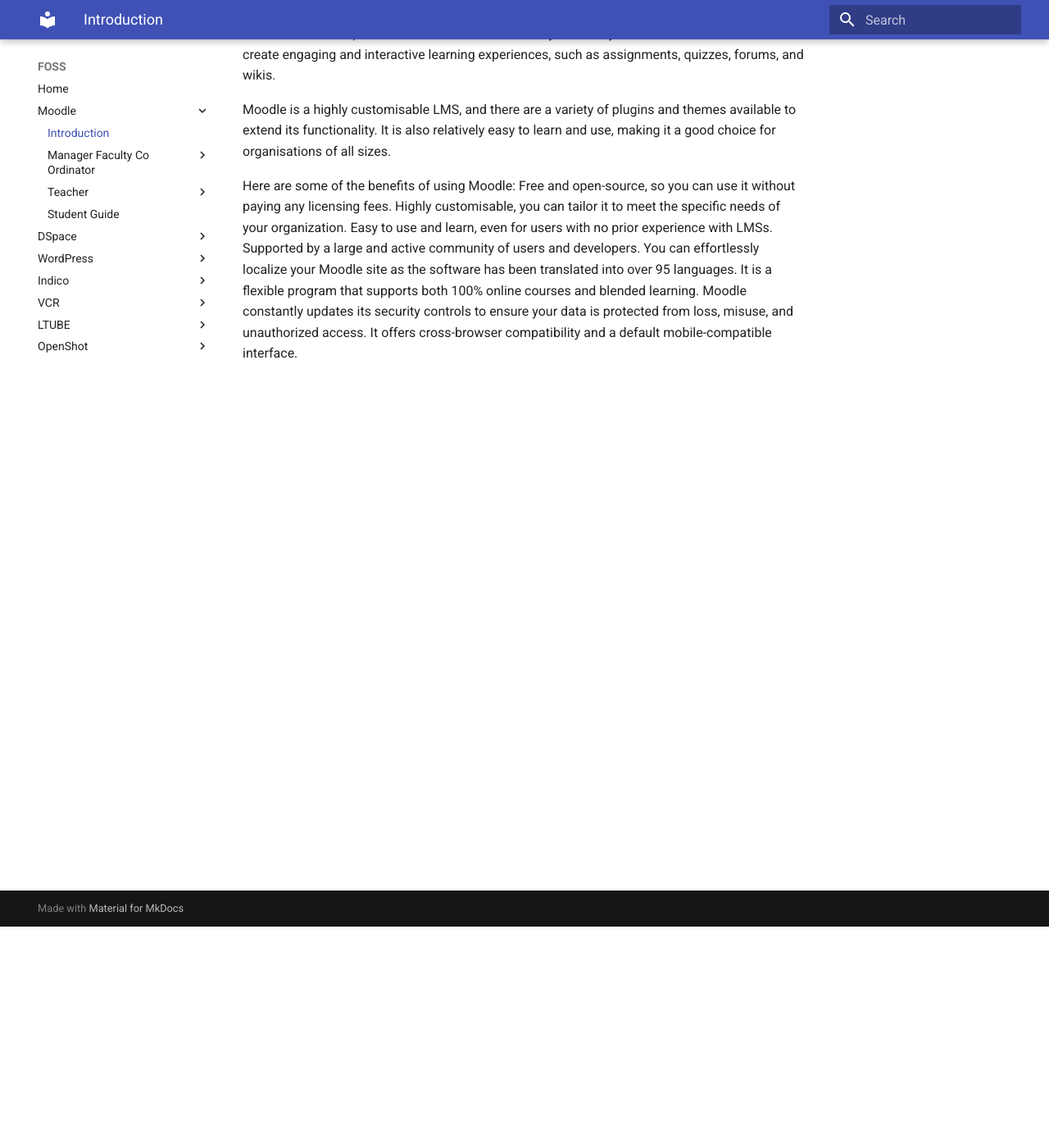
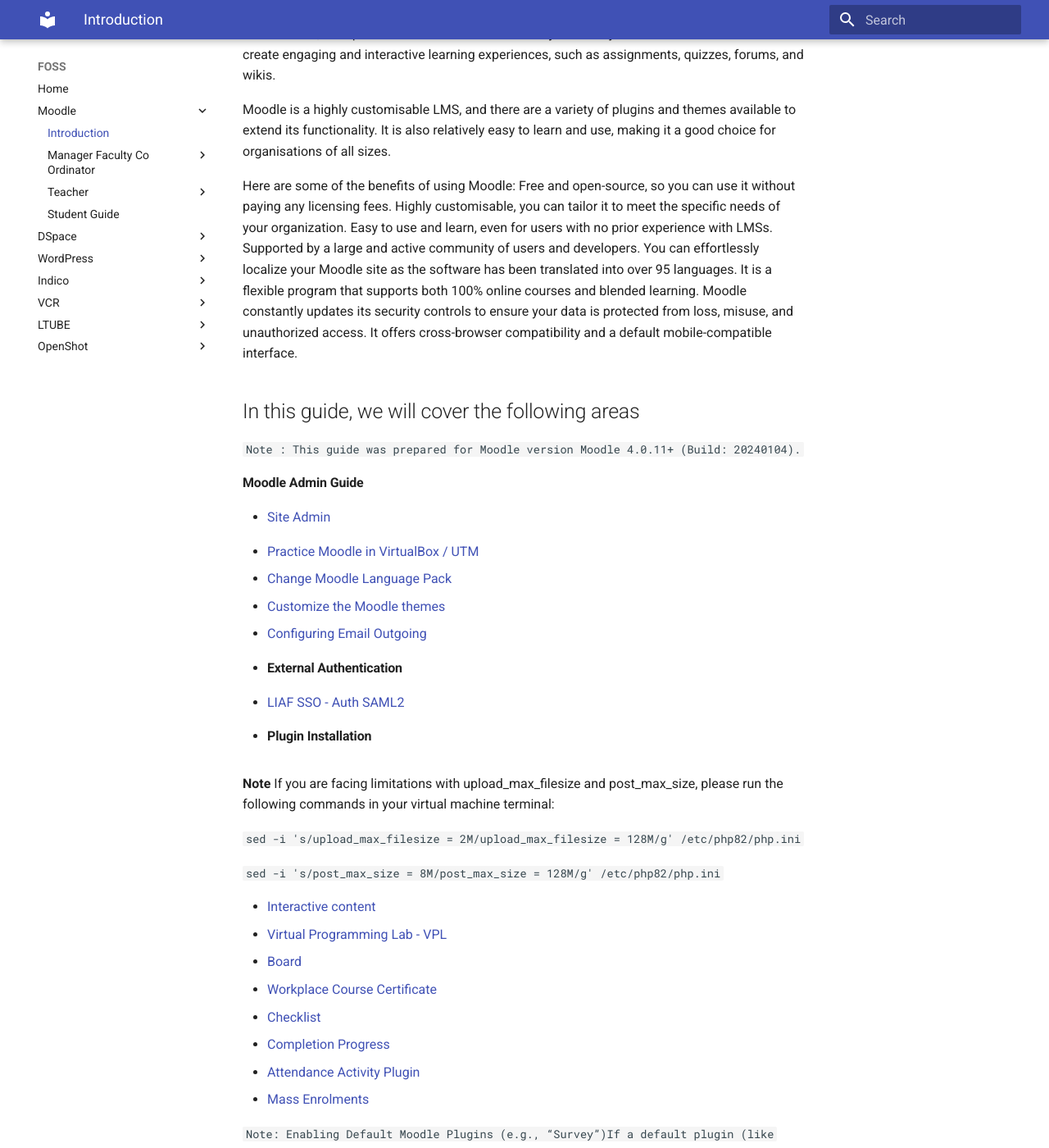
Before and after one commit to LEARN-LK/FOSS-LABWORK-HOST, an MkDocs documentation site: the page built from docs/moodle/moodleReadme.md, in a window 1280 px wide and 1400 px high, scrolled down 270 px. Shown: the whole window at 82% size. Built offline with MkDocs 1.6.1 and Material for MkDocs 9.7.7, drawn with Linux system fonts in a browser that asks for light colours; some of the changed text lies outside the part shown.

Commit message:
Update moodleReadme.md

````diff
--- a/docs/moodle/moodleReadme.md
+++ b/docs/moodle/moodleReadme.md
@@ -14,3 +14,85 @@
 It is a flexible program that supports both 100% online courses and blended learning.
 Moodle constantly updates its security controls to ensure your data is protected from loss, misuse, and unauthorized access.
 It offers cross-browser compatibility and a default mobile-compatible interface.
+
+<h2> In this guide, we will cover the following areas </h2>
+
+ `Note : This guide was prepared for Moodle version  Moodle 4.0.11+ (Build: 20240104).`
+
+ <!-- > [!NOTE]This content will not appear in the rendered Markdown  -->
+
+<h4>   Moodle Admin Guide </h4>
+
+   * [Site Admin](https://github.com/LEARN-LK/lms/blob/master/site-admin.md)
+<!--   * Moodle installation
+     - [Linux](https://github.com/LEARN-LK/lms/blob/master/moodle-install.md)
+     - [Alpine Linux](https://github.com/LEARN-LK/lms/blob/master/Alpine-linux.md) -->
+   * [Practice Moodle in VirtualBox / UTM](https://github.com/LEARN-LK/lms/blob/master/Practice-Moodle-VirtualBox&UTM.md)
+   * [Change Moodle Language Pack](https://github.com/LEARN-LK/lms/blob/master/mdl-language-pack.md)
+   * [Customize the Moodle themes](https://github.com/LEARN-LK/lms/blob/master/Customize_Moodle_themes.md)
+   * [Configuring Email Outgoing](https://github.com/LEARN-LK/lms/blob/master/Configuring-Email-Outgoing.md)
+   * <h4>  External Authentication </h4>
+   * [LIAF SSO - Auth SAML2](https://github.com/LEARN-LK/lms/blob/master/Learn-SSO.md)
+ <!--  * [LIAF SSO - Shiboleth SP](https://github.com/LEARN-LK/lms/blob/master/shiboleth.md)
+   * [O365 Authentication](https://github.com/LEARN-LK/lms/blob/master/authentication.md#-mirosoft-o365--)
+   * [Google Authentication](https://github.com/LEARN-LK/lms/blob/master/authentication.md#google-authentication) -->
+   * <h4>Plugin Installation</h4>
+
+  **Note** If you are facing limitations with upload_max_filesize and post_max_size, please run the following commands in your virtual machine terminal:
+
+```  sed -i 's/upload_max_filesize = 2M/upload_max_filesize = 128M/g' /etc/php82/php.ini```
+
+```  sed -i 's/post_max_size = 8M/post_max_size = 128M/g' /etc/php82/php.ini```
+
+   * [Interactive content](https://github.com/LEARN-LK/lms/blob/master/Install-H5P-plugin.md)
+   * [Virtual Programming Lab - VPL](https://github.com/LEARN-LK/lms/blob/master/installVPL.md)
+   * [Board](https://github.com/LEARN-LK/lms/blob/master/install-boad.md)
+   * [Workplace Course Certificate](https://github.com/LEARN-LK/lms/blob/master/Workplace-Certificate.md)
+   * [Checklist](https://github.com/LEARN-LK/lms/blob/master/Checklist-pluging.md)
+   * [Completion Progress](https://github.com/LEARN-LK/lms/blob/master/Progress-plugin.md)
+   * [Attendance Activity Plugin](https://github.com/LEARN-LK/lms/blob/master/attendance-plugin.md)
+   * [Mass Enrolments](https://github.com/LEARN-LK/lms/blob/master/Mass-enrolments.md)
+
+
+
+```Note: Enabling Default Moodle Plugins (e.g., “Survey”)If a default plugin (like Survey) is not visible in the “Add an activity or resource” list for teachers, the Moodle administrator should:Navigate to:-Site administration → Plugins → Activity modules → Manage activities```
+
+
+<h4> 02. Moodle Manager/ Faculty Coordinator Guide </h4>
+
+  * [Manager / Faculty Coordinator](https://github.com/LEARN-LK/lms/blob/master/manager.md)
+  * Add users [Adding User methods,Enrolling](https://github.com/LEARN-LK/lms/blob/master/Adding%20users.md#adding-users-)
+  * Create courses [(Create category,Create courses ,Add bulk course,Delete courses,Automated course backup)](https://github.com/LEARN-LK/lms/blob/master/add.md#-adding-a-course-category-)
+
+
+
+<h4> 03. Teachers Guide</h4>
+
+   * [Adding contents/Assignments](https://github.com/LEARN-LK/lms/blob/master/Assignment-activity.md)
+   * [Quizzes, Questionnaires](https://github.com/LEARN-LK/lms/blob/master/Quizzes&Questionnaires.md)
+   * [Moodle Virtual Class Room (Webinar)](https://github.com/LEARN-LK/lms/blob/master/Moodle%20Virtual%20Class%20Room%20(Webinar)%20.md)
+   * [Interactive content](https://github.com/LEARN-LK/lms/blob/master/Interactive-content.md)
+   * [Creating and Managing forums](https://github.com/LEARN-LK/lms/blob/master/Forum%20activity.md)
+     <!--* [Scheduling activities](https://github.com/LEARN-LK/lms/blob/master/Scheduling-activities.md)-->
+   * [Enable Safe Exam Browser](https://github.com/LEARN-LK/lms/blob/master/Enable-Safe-Exam-Browser.md)
+   * [SCORM](https://github.com/LEARN-LK/lms/blob/master/SCORM.md)
+   * [Feedback](https://github.com/LEARN-LK/lms/blob/master/Feedback.md)
+   * [Surveys](https://github.com/LEARN-LK/lms/blob/master/Survey-activity.md)
+   * [Attendance/Reports](https://github.com/LEARN-LK/lms/blob/master/Attendance-activity.md)
+   * [Grading](https://github.com/LEARN-LK/lms/blob/master/Grading.md)
+   * [Virtual Programming Lab - VPL](https://github.com/LEARN-LK/lms/blob/master/VirtualProgrammingLab-VPL.md)
+   * [Board - Plugin](https://github.com/LEARN-LK/lms/blob/master/mdl-board.md)
+   * [Workplace Course Certificate](https://github.com/LEARN-LK/lms/blob/master/course-certificate.md)
+   * [Checklist - Plugin](https://github.com/LEARN-LK/lms/blob/master/Checklist.md)
+   * [Completion Progress - plugin](https://github.com/LEARN-LK/lms/blob/master/completion-progress.md)
+   * [Bulk Enrolments plugin](https://github.com/LEARN-LK/lms/blob/master/bulk_enrolments.md)
+
+<h4> 04. Student Guide</h4>
+
+   <!--[Students Guide](https://github.com/LEARN-LK/lms/blob/master/Student-Guide.md)-->
+   * [Getting Started](https://github.com/LEARN-LK/lms/blob/master/getting-started.md)
+   * [Navigating Courses,Submit the Assignment,Quiz Submission](https://github.com/LEARN-LK/lms/blob/master/Courses-Assignment-Quiz-Submission.md)
+   * [Submit the Forum](https://github.com/LEARN-LK/lms/blob/master/Submit-Forum.md)
+   * [feedback activity,Survey Submission](https://github.com/LEARN-LK/lms/blob/master/feedback-Survey-Submission.md)
+   * [Join in VCR Class Room](https://github.com/LEARN-LK/lms/blob/master/Join-VCR.md)
+   * [Safe Exam Browser](https://github.com/LEARN-LK/lms/blob/master/Safe-Exam-Browser.md)
````
